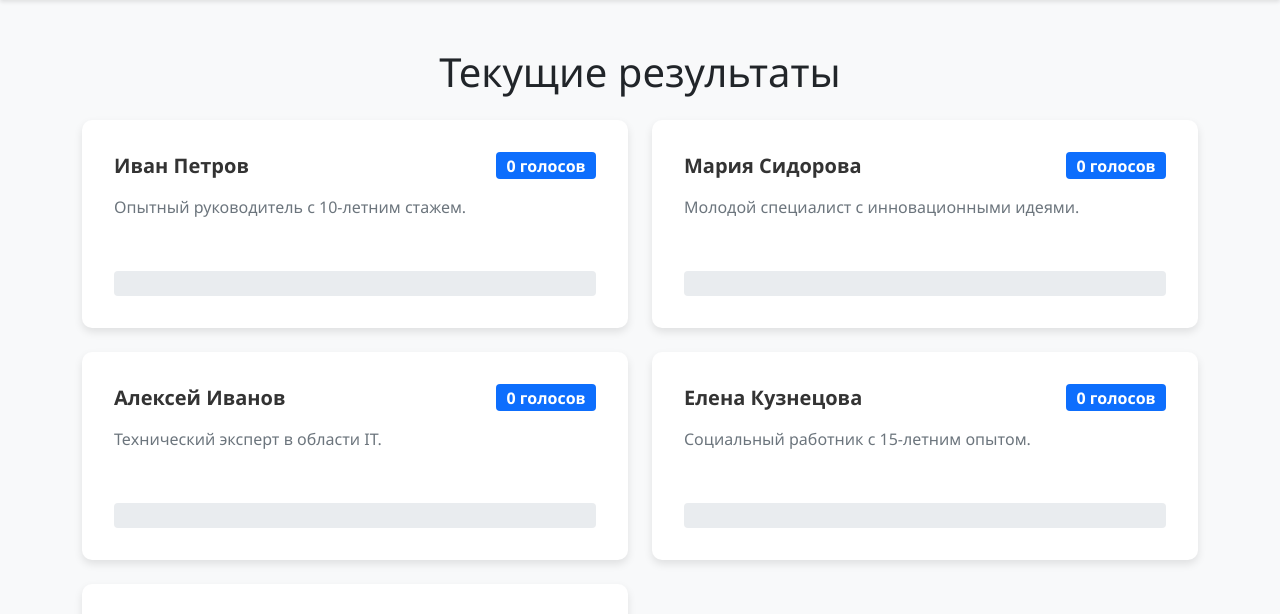
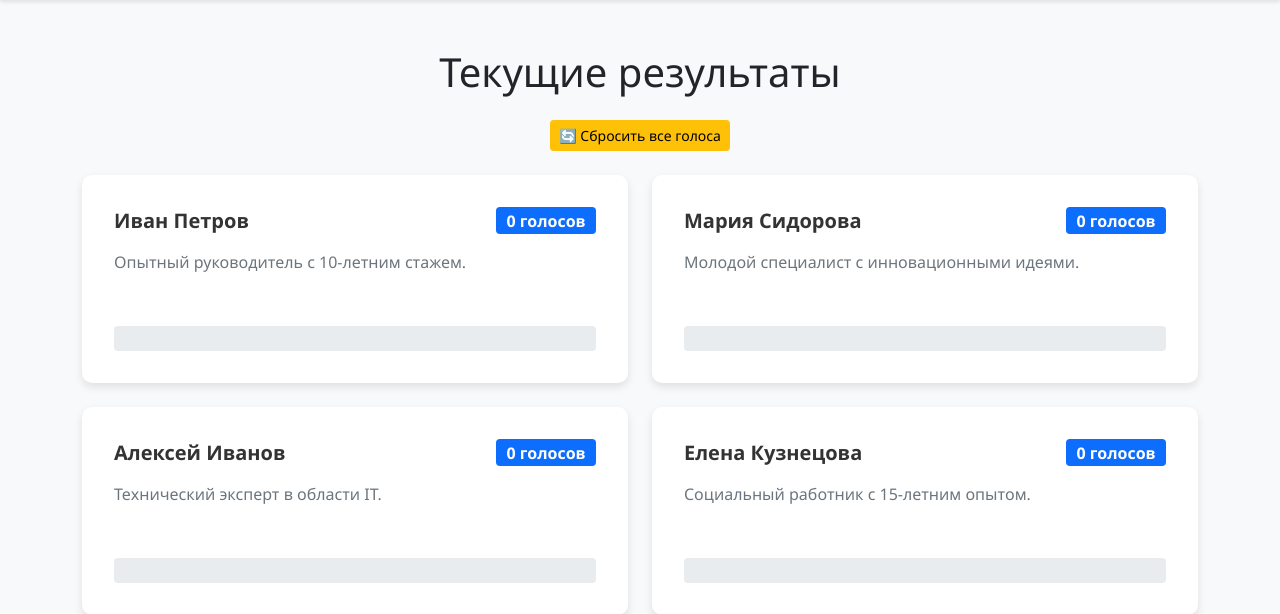
Before and after one commit to Ditry-SD/Online-voting, a FastAPI app: page /results in a window 1280 px wide. Shown: the part 54-668 px from the top of the page. Run offline with FastAPI, Linux system fonts and the light colour scheme.

Commit message:
fix: исправлена кодировка, обновлён main.py, models.py, docker-compose.yml, добавлен сброс голосов

```diff
--- a/backend/main.py
+++ b/backend/main.py
@@ -43,7 +43,12 @@ def get_candidates(db: Session = Depends(get_db)):
 
 @app.post("/api/vote/{candidate_id}")
 def vote(candidate_id: int, request: Request, db: Session = Depends(get_db)):
-    user_ip = request.client.host
+    # Правильно определяем IP (важно для работы за прокси/Docker)
+    forwarded_for = request.headers.get("X-Forwarded-For")
+    if forwarded_for:
+        user_ip = forwarded_for.split(",")[0].strip()
+    else:
+        user_ip = request.client.host
 
     existing_vote = db.query(models.Vote).filter(
         models.Vote.user_ip == user_ip
@@ -150,3 +155,11 @@ def startup_event():
         db.rollback()
     finally:
         db.close()
+
+@app.post("/api/reset-votes")
+def reset_votes(db: Session = Depends(get_db)):
+    """Сброс всех голосов (для тестирования)"""
+    db.query(models.Vote).delete()
+    db.query(models.Candidate).update({"votes": 0})
+    db.commit()
+    return {"message": "Все голоса сброшены"}
--- a/backend/models.py
+++ b/backend/models.py
@@ -18,4 +18,4 @@ class Vote(Base):
     id = Column(Integer, primary_key=True, index=True)
     user_ip = Column(String, nullable=False)
     candidate_id = Column(Integer, nullable=False)
-    timestamp = Column(DateTime, default=datetime.datetime.utcnow)
+    timestamp = Column(DateTime, default=lambda: datetime.datetime.now(datetime.timezone.utc))
--- a/docker-compose.yml
+++ b/docker-compose.yml
@@ -9,3 +9,4 @@ services:
       - ./voting.db:/app/voting.db
     environment:
       - PYTHONUNBUFFERED=1
+    command: uvicorn backend.main:app --host 0.0.0.0 --port 8000 --reload
--- a/frontend/templates/results.html
+++ b/frontend/templates/results.html
@@ -19,6 +19,9 @@
     <!-- Основной контент -->
     <div class="container mt-5">
         <h1 class="text-center mb-4">Текущие результаты</h1>
+    <div class="text-center mb-4">
+        <button onclick="resetVotes()" class="btn btn-warning btn-sm">🔄 Сбросить все голоса</button>
+    </div>
 
         {% if total_votes > 0 %}
         <div class="text-center mb-4">
@@ -71,5 +74,13 @@
     </div>
 
     <script src="https://cdn.jsdelivr.net/npm/bootstrap@5.1.3/dist/js/bootstrap.bundle.min.js"></script>
+    <script>
+async function resetVotes() {
+    if (confirm('Точно сбросить все голоса?')) {
+        await fetch('/api/reset-votes', { method: 'POST' });
+        location.reload();
+    }
+}
+</script>
 </body>
 </html>
```
Also changed, not shown: README.md, backend/database.py (line endings or trailing spaces), frontend/static/js/voting.js (line endings or trailing spaces), frontend/templates/index.html (line endings or trailing spaces), 1 other file.
